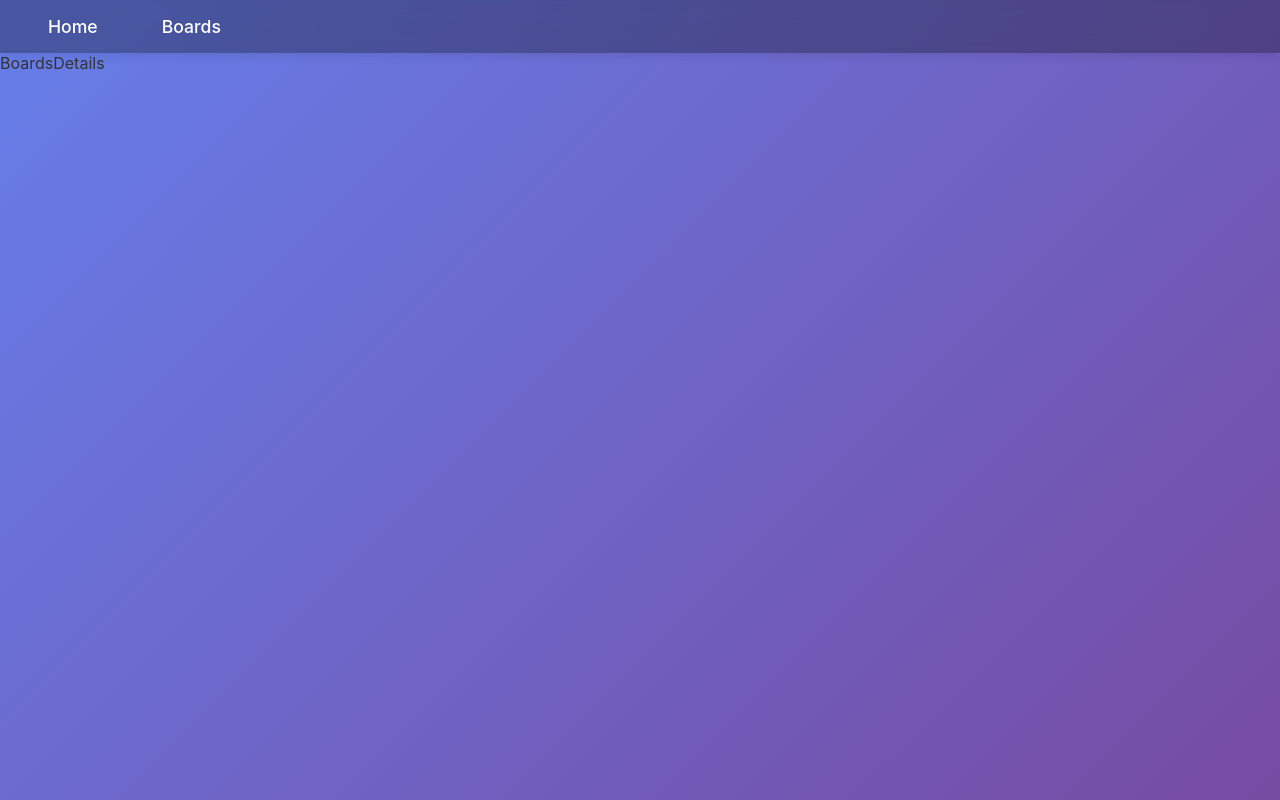
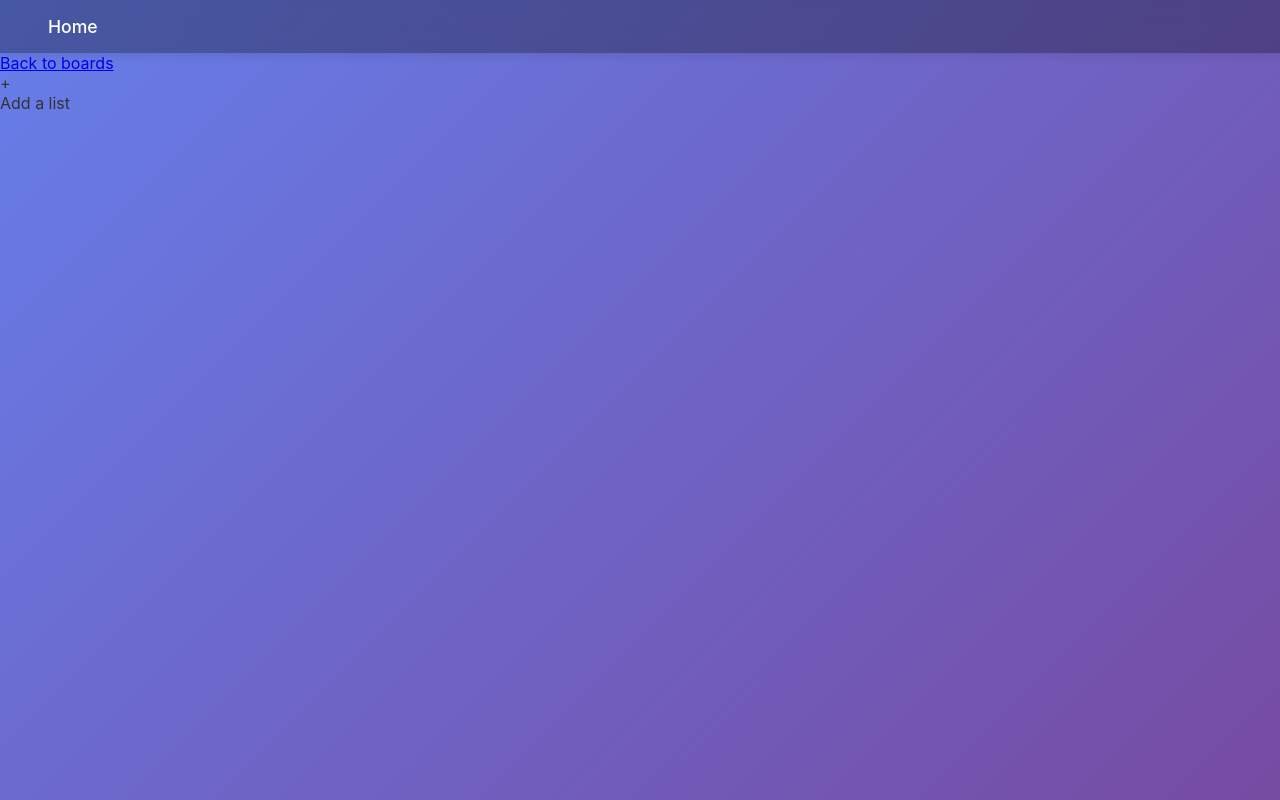
Before and after one commit to GourangaDasSamrat/react-labs, a React (Vite) app in the folder 04_Project-Management-App/: page /boards/1 in a window 1280 px wide. Built offline with nearby package versions, Linux system fonts and the light colour scheme.

Commit message:
feat(boards): allow adding lists to boards
- Remove boards link from navbar
- Implement list creation on board details
- Integrate add item form for lists
- Display lists for specific

```diff
--- a/04_Project-Management-App/src/components/Navbar.jsx
+++ b/04_Project-Management-App/src/components/Navbar.jsx
@@ -7,9 +7,6 @@ const Navbar = () => {
         <li>
           <Link to="/">Home</Link>
         </li>
-        <li>
-          <Link to="/boards">Boards</Link>
-        </li>
       </ul>
     </nav>
   );
--- a/04_Project-Management-App/src/pages/BoardsDetails.jsx
+++ b/04_Project-Management-App/src/pages/BoardsDetails.jsx
@@ -1,7 +1,61 @@
+import { useContext, useState } from "react";
+import { Link, useParams } from "react-router-dom";
+import { AddItem, AddItemForm } from "../components";
+import { BoardContext, ListContext } from "../contexts";
+
 const BoardsDetails = () => {
+  const [editMode, setEditMode] = useState(false);
+  const [listTitle, setListTitle] = useState("");
+  const { dispatchBoardActions } = useContext(BoardContext);
+  const { lists, dispatchListActions } = useContext(ListContext);
+  const { boardId } = useParams();
+
+  const renderedList = lists.filter((item) => item.boardId === boardId);
+
+  const handleSubmit = (e) => {
+    e.preventDefault();
+    const id = Date.now() + "";
+
+    dispatchListActions({
+      type: "CREATE_LIST",
+      payload: {
+        id: id,
+        title: listTitle,
+        boardId: boardId,
+      },
+    });
+
+    dispatchBoardActions({
+      type: "ADD_LIST_ID_TO_BOARD",
+      payload: {
+        id: boardId,
+        listId: id,
+      },
+    });
+
+    setEditMode(false);
+    setListTitle("");
+  };
+
   return (
-    <div>BoardsDetails</div>
-  )
-}
+    <div className="details">
+      <Link to="/">Back to boards</Link>
+      {renderedList.map((list) => (
+        <li key={list.id}>{list.title}</li>
+      ))}
+      {editMode ? (
+        <AddItemForm
+          listForm={true}
+          title={listTitle}
+          handleSubmit={handleSubmit}
+          handleOnChange={(e) => setListTitle(e.target.value)}
+          setEditMode={setEditMode}
+        />
+      ) : (
+        <AddItem listAddItem={true} setEditMode={setEditMode} />
+      )}
+    </div>
+  );
+};
 
-export default BoardsDetails
+export default BoardsDetails;
```
